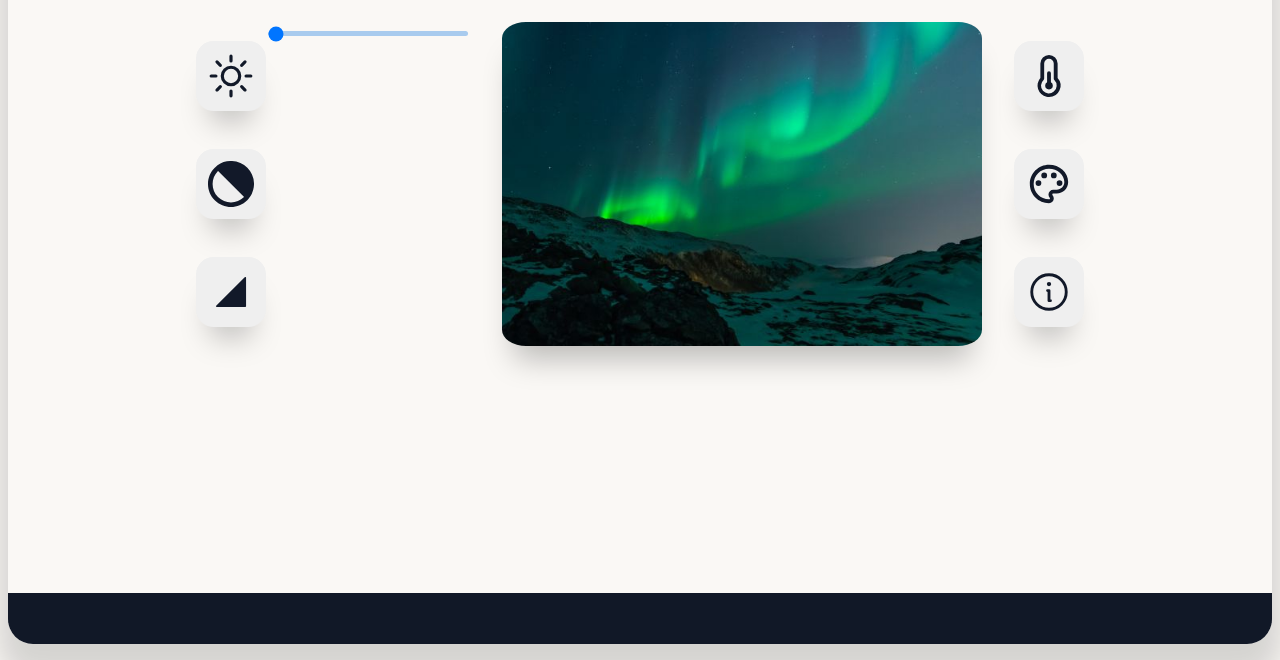
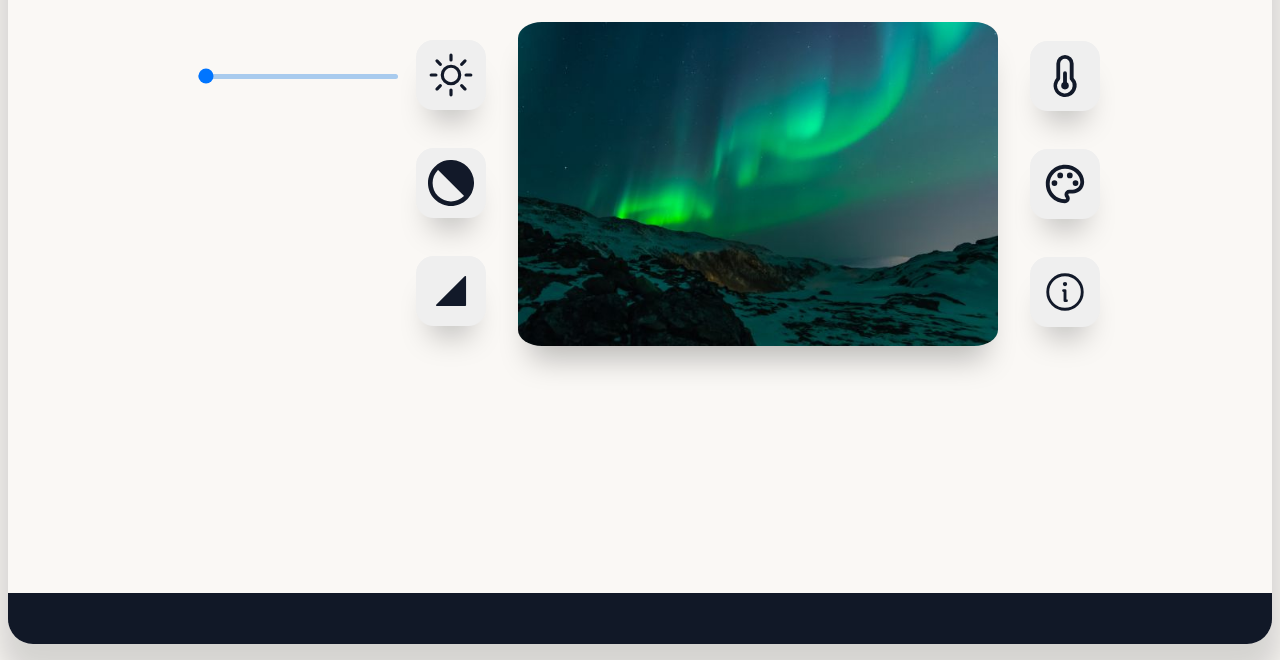
Before and after one commit to mamutthe/image-editor, a plain HTML site: page index.html in a window 1280 px wide. Shown: the part 140-800 px from the top of the page. Drawn offline with Linux system fonts and the light colour scheme.

Commit message:
Melhorias no Input Range + Button Action

```diff
--- a/createUI.js
+++ b/createUI.js
@@ -31,6 +31,22 @@ class CreateButton {
   }
 
   /**
+   * Setar HTML da ação do botão.
+   *
+   * @param {*} action - HTML
+   */
+  set buttonAction(action) {
+    this._buttonAction = action;
+  }
+
+  /**
+   * Retornar o HTML da ação do botão.
+   */
+  get buttonAction() {
+    return this._buttonAction;
+  }
+
+  /**
    *  Retornar o elemento da imagem gerada pela função buttonIcon.
    */
   get buttonIcon() {
@@ -61,7 +77,17 @@ class CreateButton {
    * Salvar o HTML do botão no elemento da localização escolhida.
    */
   save() {
-    this.loc.appendChild(this.HTML);
+    const buttonEntry = document.createElement("button-entry");
+
+    if (this._buttonAction !== undefined) {
+      const buttonAction = document.createElement("button-action");
+      buttonAction.appendChild(this.buttonAction);
+      buttonEntry.appendChild(buttonAction);
+    }
+
+    buttonEntry.appendChild(this.HTML);
+
+    this.loc.appendChild(buttonEntry);
   }
 }
 
@@ -78,38 +104,55 @@ class Start {
         name: "Brightness",
         icon: "brightness.svg",
         pos: "leftNavbar",
+        action: () => {
+          const inputRange = document.createElement("input");
+          inputRange.setAttribute("type", "range");
+          inputRange.setAttribute("class", "range");
+          inputRange.setAttribute("min", "0.0");
+          inputRange.setAttribute("max", "8");
+          inputRange.setAttribute("value", "0");
+          inputRange.setAttribute("step", "0.1");
+
+          return inputRange;
+        },
       },
       {
         name: "Contrast",
         icon: "contrast.svg",
         pos: "leftNavbar",
+        action: undefined,
       },
       {
         name: "Sharpness",
         icon: "sharpness.svg",
         pos: "leftNavbar",
+        action: undefined,
       },
       {
         name: "Temperature",
         icon: "temperature.svg",
         pos: "rightNavbar",
+        action: undefined,
       },
       {
         name: "Color",
         icon: "color.svg",
         pos: "rightNavbar",
+        action: undefined,
       },
       {
         name: "Information",
         icon: "information.svg",
         pos: "rightNavbar",
+        action: undefined,
       },
     ];
 
     listButtons.forEach((buttonObj) => {
-      const { name, icon, pos } = buttonObj;
+      const { name, icon, pos, action } = buttonObj;
       const button = new CreateButton(name, pos);
       button.buttonIcon = icon;
+      if (action !== undefined) button.buttonAction = action();
       button.save();
     });
   }
--- a/index.html
+++ b/index.html
@@ -27,7 +27,6 @@
 
     <div class="leftNavbar"></div>
     <div class="rightNavbar"></div>
-    <div class="toolBar"><input class="range" type="range" min="0.0" max="8" value="0" step="0.1"></div>
     </div>
     <script src="createUI.js"></script>
   </body>
--- a/style.css
+++ b/style.css
@@ -104,9 +104,9 @@
   opacity: 1;
   position: absolute;
   inset: 0;
-  border-radius: 10px;
+  border-radius: 25%;
   padding: 3px;
-  margin-bottom: -2.1px;
+  margin: -2px;
   background: linear-gradient(-45deg, #ee7752, #e73c7e, #23a6d5, #23d5ab);
   -webkit-mask: linear-gradient(#fff 0 0) content-box, linear-gradient(#fff 0 0);
   -webkit-mask-composite: xor;
@@ -170,3 +170,15 @@
   box-shadow: 0 0 2px 0 #555;
   border: none;
 }
+
+button-entry {
+  display: flex;
+  width: 100%;
+  justify-content: end;
+}
+
+button-action {
+  display: flex;
+  margin: 0 1em;
+  align-items: center;
+}
```
